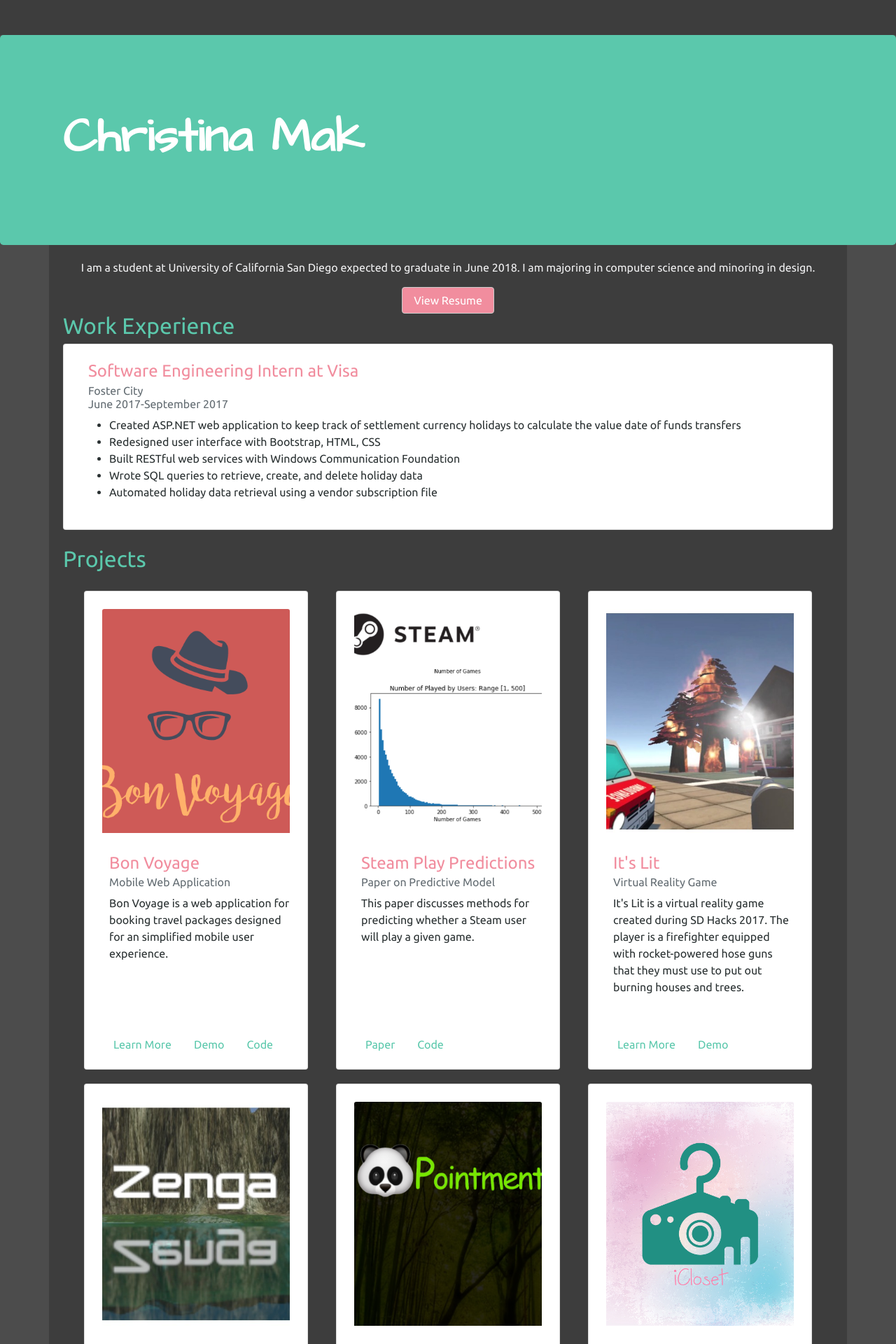
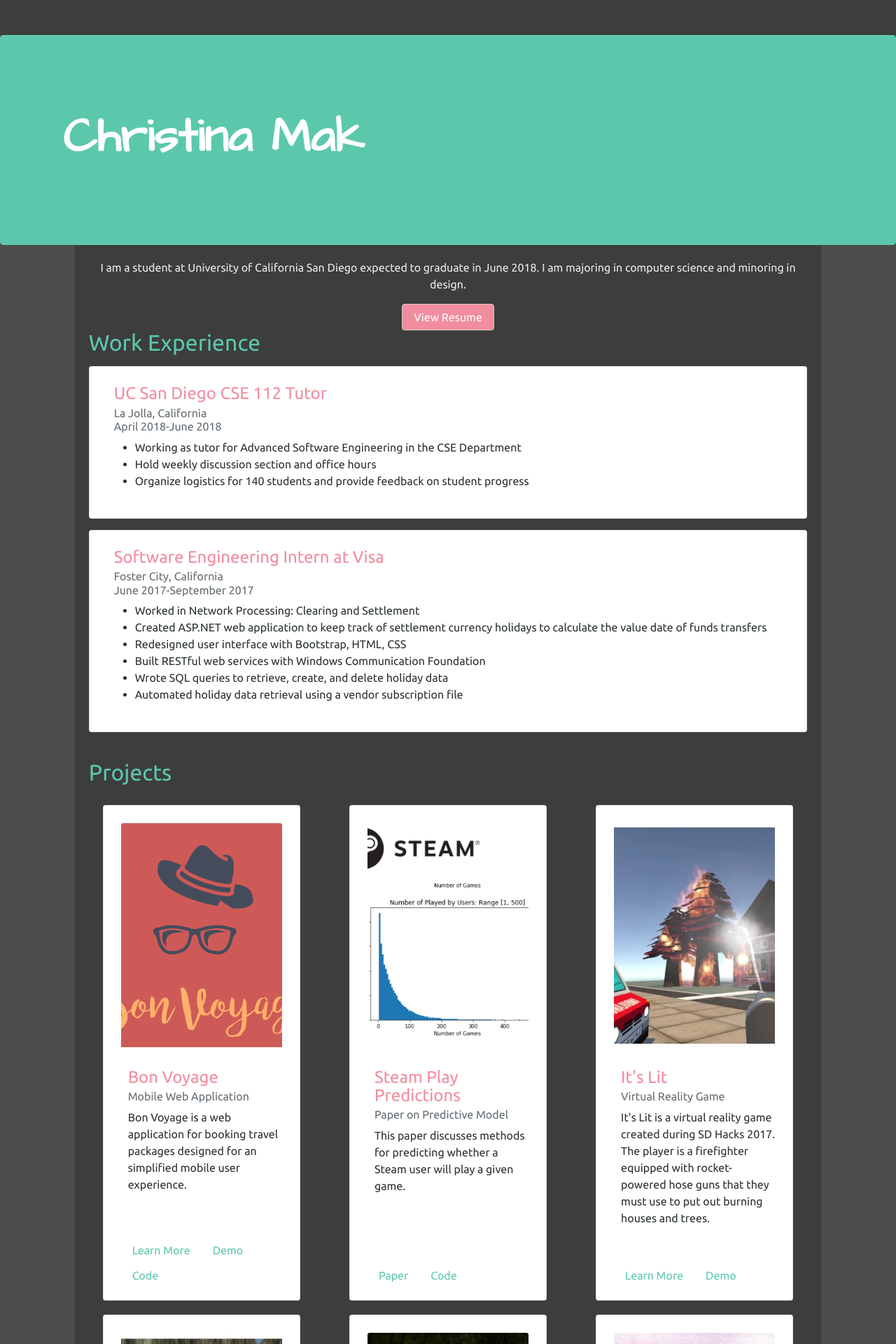
Before and after one commit to ChristinaMak/ChristinaMak.github.io, a Jekyll site: the page index.html, which Jekyll copies as it is, in a window 1280 px wide. Shown: the top 1920 px of the page at 70% size. Built offline with Jekyll 4.4.1, drawn with Linux system fonts in a browser that asks for light colours; nearby versions of some CDN libraries; comment, search, counter and statistics services are not loaded.

Commit message:
Improve responsiveness and add tutor information

```diff
--- a/index.html
+++ b/index.html
@@ -28,7 +28,7 @@
             <h1>Christina Mak</h1>
         </div>
     </section>
-    <section class="container">
+    <section class="container col-lg-10 col-md-12">
 
         <div class="col-12 text-center">
             <p>I am a student at University of California San Diego expected to graduate in June 2018. I am majoring in computer science and minoring in design.</p>
@@ -37,11 +37,25 @@
 
         <h2>Work Experience</h2>
         <div class="card">
+            <div class="card-block" id="work-tutor">
+                <h4 class="card-title">UC San Diego CSE 112 Tutor</h4>
+                <h6 class="card-subtitle mb-2 text-muted">La Jolla, California</h6>
+                <h6 class="card-subtitle mb-2 text-muted">April 2018-June 2018</h6>
+                <ul class="card-list">
+                    <li>Working as tutor for Advanced Software Engineering in the CSE Department</li>
+                    <li>Hold weekly discussion section and office hours</li>
+                    <li>Organize logistics for 140 students and provide feedback on student progress</li>
+                </ul>
+            </div>
+        </div>
+
+        <div class="card">
             <div class="card-block" id="work">
                 <h4 class="card-title">Software Engineering Intern at Visa</h4>
-                <h6 class="card-subtitle mb-2 text-muted">Foster City</h6>
+                <h6 class="card-subtitle mb-2 text-muted">Foster City, California</h6>
                 <h6 class="card-subtitle mb-2 text-muted">June 2017-September 2017</h6>
                 <ul class="card-list">
+                    <li>Worked in Network Processing: Clearing and Settlement</li>
                     <li>Created ASP.NET web application to keep track of settlement currency holidays to calculate the value date of funds transfers</li>
                     <li>Redesigned user interface with Bootstrap, HTML, CSS</li>
                     <li>Built RESTful web services with Windows Communication Foundation</li>
@@ -53,6 +67,7 @@
         <br>
         <h2>Projects</h2>
         <script id="entry-template" type="text/x-handlebars-template">
+            <div class="col-lg-4 col-md-12 col-sm-12 col-xs-12 d-flex align-items-stretch">
             <div class="project" id="project{{index}}">
                 <div class="card">
                     <div class="card-block">
@@ -64,13 +79,14 @@
                     <div class="card-footer" id="cards{{index}}"></div>
                 </div>
             </div>
+        </div>
         </script>
 
         <div class="card-deck row justify-content-center" id="templatedProjects">
         </div>
 
     </section>
-    <footer class="container">
+    <footer class="container col-lg-10 col-md-12">
         <div class="row">
             <p class="col-sm-4">&copy; 2018 Christina Mak</p>
             <ul class="col-sm-8">
--- a/main.css
+++ b/main.css
@@ -1,7 +1,6 @@
 body {
     font-family: 'Ubuntu', sans-serif;
-    font-weight: 300;
-    color: #F1F1F2;
+    color: #ebebeb;
     overflow-x:hidden;
     background: rgba(0, 0, 0, 0.7);
 }
@@ -151,6 +150,8 @@ i.fa:hover {
 
 .card {
     padding: 5px; /* padding border inside cards */
+    margin-top: 1em;
+    margin-bottom: 1em;
 }
 
 .card-title {
@@ -176,7 +177,7 @@ i.fa:hover {
 
 .project .card {
     margin: 10px;
-    width: 20rem;
+    /*width: 20rem;*/
     height: 100%; /* Make all cards the same height */
 }
 
```
Also changed, not shown: 1 other file.
